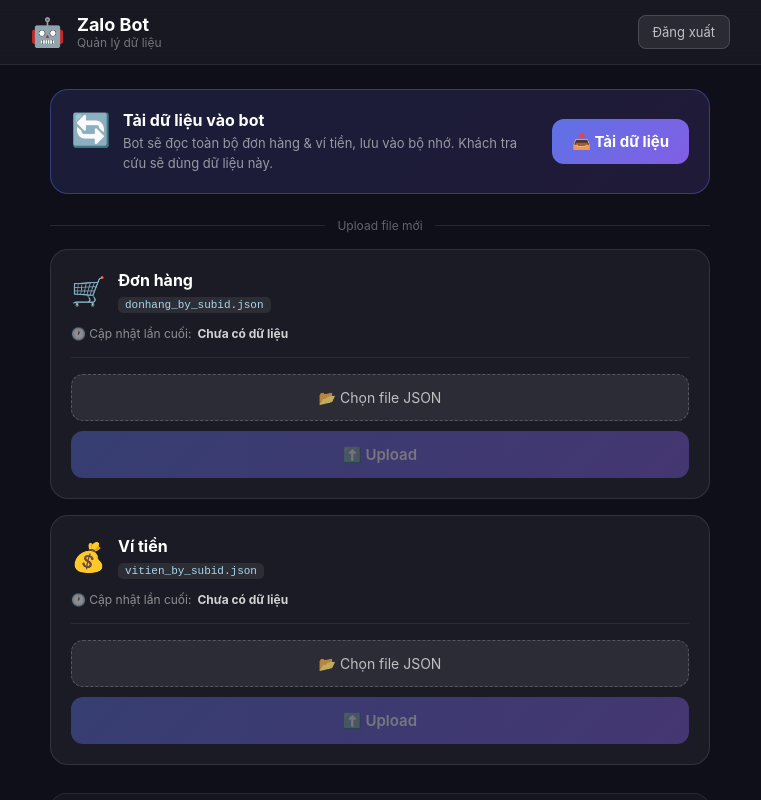
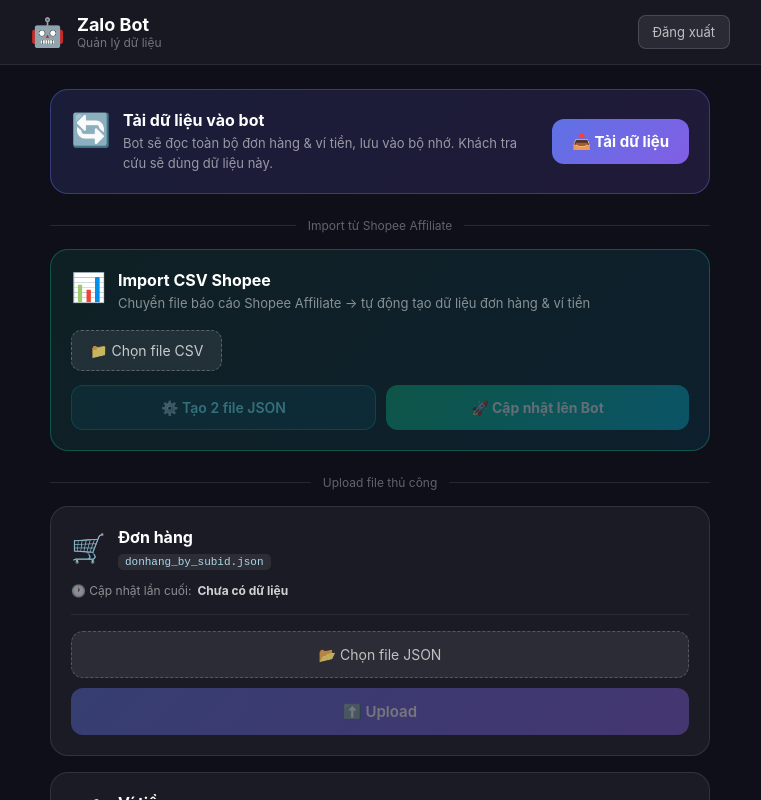
Before and after one commit to acctiktokus10-ui/meozzcute0401, a Next.js app: page / in a window 1280 px wide. Both pictures are taken after typing "Sample123" into the empty fields and a click on the button "Đăng nhập". Shown: the top 800 px of the page, without its empty margins (260-1021 px from the left). Built offline with nearby package versions, Linux system fonts and the light colour scheme.

Commit message:
Update index.js

```diff
--- a/pages/index.js
+++ b/pages/index.js
@@ -1,4 +1,4 @@
-import { useState, useEffect } from 'react'
+import { useState, useEffect, useRef } from 'react'
 import Head from 'next/head'
 
 export default function Home() {
@@ -10,6 +10,15 @@
   const [error, setError] = useState({ donhang: '', vitien: '' })
   const [reloadLoading, setReloadLoading] = useState(false)
   const [reloadMsg, setReloadMsg] = useState('')
+
+  // CSV states
+  const [csvFile, setCsvFile] = useState(null)
+  const [csvProcessing, setCsvProcessing] = useState(false)
+  const [csvResult, setCsvResult] = useState(null)
+  const [csvError, setCsvError] = useState('')
+  const [csvUploading, setCsvUploading] = useState(false)
+  const [csvUploadMsg, setCsvUploadMsg] = useState('')
+  const csvRef = useRef()
 
   useEffect(() => {
     const p = localStorage.getItem('zalo_pwd')
@@ -66,7 +75,7 @@
 
   async function handleReload() {
     setReloadLoading(true)
-    setReloadMsg('')
+    setReloadMsg('⏳ Đang gửi lệnh đến bot...')
     try {
       const res = await fetch('/api/reload', {
         method: 'POST',
@@ -74,22 +83,83 @@
         body: JSON.stringify({ password }),
       })
       const result = await res.json()
-      if (res.ok) {
-        setReloadMsg('✅ Đã gửi lệnh! Bot đang tải dữ liệu mới vào bộ nhớ...')
-        setTimeout(() => setReloadMsg(''), 5000)
-      } else {
-        setReloadMsg(`❌ ${result.error}`)
+      if (!res.ok) { setReloadMsg(`❌ ${result.error}`); setReloadLoading(false); return }
+      setReloadMsg('⏳ Bot đang tải dữ liệu mới... vui lòng chờ')
+      const MAX_WAIT = 60, INTERVAL = 2
+      for (let i = 0; i < MAX_WAIT / INTERVAL; i++) {
+        await new Promise(r => setTimeout(r, INTERVAL * 1000))
+        try {
+          const poll = await fetch('/api/reload?poll_status=1')
+          const s = await poll.json()
+          if (s.state === 'success') {
+            setReloadMsg(`✅ Bot đã tải xong! ${s.donhang_count ?? 0} đơn hàng, ${s.vitien_count ?? 0} ví tiền — dữ liệu mới có hiệu lực ngay!`)
+            fetchStatus(); setReloadLoading(false); return
+          }
+          if (s.state === 'error') { setReloadMsg(`❌ Bot báo lỗi: ${s.message}`); setReloadLoading(false); return }
+          if (s.state === 'loading') {
+            const a = s.attempt ? ` (lần ${s.attempt}/${s.max_attempts})` : ''
+            setReloadMsg(`⏳ Bot đang tải dữ liệu từ Vercel...${a}`)
+          } else if (s.state === 'retrying') { setReloadMsg(`🔄 ${s.message}`) }
+        } catch (_) {}
       }
-    } catch (err) {
-      setReloadMsg(`❌ Lỗi: ${err.message}`)
-    }
+      setReloadMsg('⚠️ Chờ quá 60 giây — bot có thể đang bận. Kiểm tra log bot nhé!')
+    } catch (err) { setReloadMsg(`❌ Lỗi kết nối: ${err.message}`) }
     setReloadLoading(false)
+  }
+
+  // CSV handlers
+  async function handleCsvProcess() {
+    if (!csvFile) return
+    setCsvProcessing(true)
+    setCsvError('')
+    setCsvResult(null)
+    setCsvUploadMsg('')
+    try {
+      const text = await csvFile.text()
+      const res = await fetch('/api/process-csv', {
+        method: 'POST',
+        headers: { 'Content-Type': 'application/json' },
+        body: JSON.stringify({ csvText: text }),
+      })
+      const data = await res.json()
+      if (!res.ok) throw new Error(data.error || 'Lỗi xử lý CSV')
+      setCsvResult(data)
+    } catch (e) { setCsvError(e.message) }
+    setCsvProcessing(false)
+  }
+
+  async function handleCsvSendBot() {
+    if (!csvResult) return
+    setCsvUploading(true)
+    setCsvUploadMsg('')
+    setCsvError('')
+    try {
+      const [r1, r2] = await Promise.all([
+        fetch('/api/upload', {
+          method: 'POST',
+          headers: { 'Content-Type': 'application/json' },
+          body: JSON.stringify({ password, type: 'donhang', data: csvResult.donhang }),
+        }),
+        fetch('/api/upload', {
+          method: 'POST',
+          headers: { 'Content-Type': 'application/json' },
+          body: JSON.stringify({ password, type: 'vitien', data: csvResult.vitien }),
+        }),
+      ])
+      if (!r1.ok || !r2.ok) throw new Error('Upload thất bại, kiểm tra mật khẩu')
+      setCsvUploadMsg('✅ Đã cập nhật lên Bot thành công!')
+      fetchStatus()
+    } catch (e) { setCsvError(e.message) }
+    setCsvUploading(false)
   }
 
   function fmtDate(iso) {
     if (!iso) return 'Chưa có dữ liệu'
     return new Date(iso).toLocaleString('vi-VN', { timeZone: 'Asia/Ho_Chi_Minh' })
   }
+
+  const donhangCount = csvResult ? Object.keys(csvResult.donhang).length : 0
+  const vitienCount = csvResult ? Object.keys(csvResult.vitien).length : 0
 
   if (!authed) {
     return (
@@ -114,11 +184,10 @@
           .login-card { background: rgba(255,255,255,0.05); border: 1px solid rgba(255,255,255,0.1); border-radius: 20px; padding: 40px 32px; width: 100%; max-width: 380px; text-align: center; backdrop-filter: blur(10px); }
           .logo { font-size: 48px; margin-bottom: 12px; }
           h1 { color: #fff; font-size: 24px; font-weight: 700; margin-bottom: 6px; }
-          .sub { color: rgba(255,255,255,0.5); font-size: 14px; margin-bottom: 28px; }
-          input { width: 100%; background: rgba(255,255,255,0.08); border: 1px solid rgba(255,255,255,0.15); border-radius: 12px; padding: 14px 16px; color: #fff; font-size: 16px; margin-bottom: 14px; outline: none; transition: border-color 0.2s; }
+          .sub { color: rgba(255,255,255,0.45); font-size: 14px; margin-bottom: 28px; }
+          input { width: 100%; padding: 14px 16px; background: rgba(255,255,255,0.08); border: 1px solid rgba(255,255,255,0.15); border-radius: 12px; color: #fff; font-size: 16px; margin-bottom: 14px; outline: none; }
           input:focus { border-color: #5e72e4; }
-          button { width: 100%; background: linear-gradient(135deg, #5e72e4, #825ee4); border: none; border-radius: 12px; padding: 14px; color: #fff; font-size: 16px; font-weight: 600; cursor: pointer; transition: opacity 0.2s; }
-          button:hover { opacity: 0.9; }
+          button { width: 100%; padding: 14px; background: linear-gradient(135deg, #5e72e4, #825ee4); border: none; border-radius: 12px; color: #fff; font-size: 16px; font-weight: 700; cursor: pointer; }
         `}</style>
       </>
     )
@@ -131,7 +200,7 @@
         <header>
           <div className="header-inner">
             <div className="header-left">
-              <span className="logo">🤖</span>
+              <div className="logo">🤖</div>
               <div><h1>Zalo Bot</h1><p>Quản lý dữ liệu</p></div>
             </div>
             <button className="logout-btn" onClick={handleLogout}>Đăng xuất</button>
@@ -139,32 +208,77 @@
         </header>
 
         <main>
-          {/* ── NÚT TẢI DỮ LIỆU VÀO BOT ── */}
+          {/* Reload bot */}
           <div className="reload-card">
             <div className="reload-top">
               <div className="reload-info">
-                <span className="reload-icon">🔄</span>
+                <div className="reload-icon">🔄</div>
                 <div>
                   <h2>Tải dữ liệu vào bot</h2>
                   <p>Bot sẽ đọc toàn bộ đơn hàng & ví tiền, lưu vào bộ nhớ. Khách tra cứu sẽ dùng dữ liệu này.</p>
                 </div>
               </div>
-              <button
-                className={`reload-btn ${reloadLoading ? 'loading' : ''}`}
-                onClick={handleReload}
-                disabled={reloadLoading}
-              >
+              <button className={`reload-btn${reloadLoading ? ' loading' : ''}`} onClick={handleReload} disabled={reloadLoading}>
                 {reloadLoading ? '⏳ Đang gửi...' : '📥 Tải dữ liệu'}
               </button>
             </div>
-            {reloadMsg && (
-              <div className={`reload-msg ${reloadMsg.startsWith('✅') ? 'success' : 'err'}`}>
-                {reloadMsg}
+            {reloadMsg && <div className={`reload-msg ${reloadMsg.startsWith('✅') ? 'success' : 'err'}`}>{reloadMsg}</div>}
+          </div>
+
+          {/* CSV Import section */}
+          <div className="divider"><span>Import từ Shopee Affiliate</span></div>
+
+          <div className="csv-card">
+            <div className="csv-header">
+              <span className="csv-icon">📊</span>
+              <div>
+                <h2>Import CSV Shopee</h2>
+                <p>Chuyển file báo cáo Shopee Affiliate → tự động tạo dữ liệu đơn hàng & ví tiền</p>
+              </div>
+            </div>
+
+            {/* Chọn file */}
+            <input ref={csvRef} type="file" accept=".csv" style={{ display: 'none' }}
+              onChange={e => { setCsvFile(e.target.files[0]); setCsvResult(null); setCsvUploadMsg(''); setCsvError('') }} />
+
+            <div className="csv-row">
+              <button className="csv-choose-btn" onClick={() => csvRef.current.click()}>
+                📁 Chọn file CSV
+              </button>
+              {csvFile && <span className="csv-filename">✅ {csvFile.name}</span>}
+            </div>
+
+            {/* Kết quả preview */}
+            {csvResult && (
+              <div className="csv-preview">
+                <div className="csv-preview-item">
+                  <span>📦 Đơn hàng</span>
+                  <strong>{donhangCount} sub_id</strong>
+                </div>
+                <div className="csv-preview-item">
+                  <span>💰 Ví tiền</span>
+                  <strong>{vitienCount} sub_id</strong>
+                </div>
               </div>
             )}
+
+            {csvError && <div className="csv-err">❌ {csvError}</div>}
+            {csvUploadMsg && <div className="csv-success">{csvUploadMsg}</div>}
+
+            {/* 2 nút */}
+            <div className="csv-btns">
+              <button className="csv-btn-process" onClick={handleCsvProcess}
+                disabled={!csvFile || csvProcessing}>
+                {csvProcessing ? '⏳ Đang xử lý...' : '⚙️ Tạo 2 file JSON'}
+              </button>
+              <button className="csv-btn-send" onClick={handleCsvSendBot}
+                disabled={!csvResult || csvUploading}>
+                {csvUploading ? '⏳ Đang gửi...' : '🚀 Cập nhật lên Bot'}
+              </button>
+            </div>
           </div>
 
-          <div className="divider"><span>Upload file mới</span></div>
+          <div className="divider"><span>Upload file thủ công</span></div>
 
           <div className="cards">
             <UploadCard icon="🛒" title="Đơn hàng" filename="donhang_by_subid.json" type="donhang"
@@ -178,9 +292,10 @@
           <div className="guide">
             <h2>📋 Quy trình mỗi ngày</h2>
             <div className="steps">
-              <div className="step"><span className="num">1</span><span>Upload file <code>donhang_by_subid.json</code> và <code>vitien_by_subid.json</code> mới lên</span></div>
-              <div className="step"><span className="num">2</span><span>Bấm nút <strong>Tải dữ liệu</strong> — bot sẽ đọc và lưu vào bộ nhớ ngay</span></div>
-              <div className="step"><span className="num">3</span><span>Khách nhắn <code>#donhang</code> hoặc <code>#vitien</code> — bot trả dữ liệu đã tải sẵn, nhanh hơn</span></div>
+              <div className="step"><span className="num">1</span><span>Chọn file CSV Shopee Affiliate → bấm <strong>Tạo 2 file JSON</strong></span></div>
+              <div className="step"><span className="num">2</span><span>Kiểm tra số liệu → bấm <strong>Cập nhật lên Bot</strong></span></div>
+              <div className="step"><span className="num">3</span><span>Bấm <strong>Tải dữ liệu</strong> — bot đọc và lưu vào bộ nhớ ngay</span></div>
+              <div className="step"><span className="num">4</span><span>Khách nhắn <code>#donhang</code> hoặc <code>#vitien</code> — bot trả dữ liệu mới nhất</span></div>
             </div>
           </div>
         </main>
@@ -200,7 +315,7 @@
         .logout-btn:hover { background: rgba(255,255,255,0.12); }
         main { max-width: 700px; margin: 0 auto; padding: 24px 20px; }
 
-        /* Reload card */
+        /* Reload */
         .reload-card { background: linear-gradient(135deg, rgba(94,114,228,0.15), rgba(130,94,228,0.15)); border: 1px solid rgba(94,114,228,0.4); border-radius: 18px; padding: 20px; margin-bottom: 8px; }
         .reload-top { display: flex; align-items: center; gap: 16px; flex-wrap: wrap; }
         .reload-info { display: flex; align-items: flex-start; gap: 12px; flex: 1; min-width: 0; }
@@ -220,6 +335,29 @@
         .divider { display: flex; align-items: center; gap: 12px; margin: 24px 0 16px; }
         .divider::before, .divider::after { content: ''; flex: 1; height: 1px; background: rgba(255,255,255,0.1); }
         .divider span { font-size: 12px; color: rgba(255,255,255,0.35); white-space: nowrap; }
+
+        /* CSV Card */
+        .csv-card { background: linear-gradient(135deg, rgba(16,185,129,0.1), rgba(6,182,212,0.1)); border: 1px solid rgba(16,185,129,0.35); border-radius: 18px; padding: 20px; }
+        .csv-header { display: flex; align-items: flex-start; gap: 12px; margin-bottom: 16px; }
+        .csv-icon { font-size: 28px; flex-shrink: 0; }
+        .csv-header h2 { font-size: 16px; font-weight: 700; margin-bottom: 4px; }
+        .csv-header p { font-size: 13px; color: rgba(255,255,255,0.5); line-height: 1.5; }
+        .csv-row { display: flex; align-items: center; gap: 12px; margin-bottom: 14px; flex-wrap: wrap; }
+        .csv-choose-btn { background: rgba(255,255,255,0.08); border: 1px dashed rgba(255,255,255,0.25); border-radius: 10px; padding: 11px 18px; color: rgba(255,255,255,0.75); font-size: 14px; cursor: pointer; transition: all 0.2s; white-space: nowrap; }
+        .csv-choose-btn:hover { background: rgba(255,255,255,0.13); border-color: rgba(255,255,255,0.45); }
+        .csv-filename { font-size: 13px; color: #6ee7b7; }
+        .csv-preview { display: flex; gap: 12px; margin-bottom: 14px; flex-wrap: wrap; }
+        .csv-preview-item { background: rgba(16,185,129,0.15); border: 1px solid rgba(16,185,129,0.3); border-radius: 10px; padding: 10px 16px; display: flex; flex-direction: column; gap: 2px; font-size: 13px; color: rgba(255,255,255,0.6); flex: 1; min-width: 120px; }
+        .csv-preview-item strong { font-size: 18px; font-weight: 700; color: #6ee7b7; }
+        .csv-btns { display: flex; gap: 10px; flex-wrap: wrap; }
+        .csv-btn-process { flex: 1; min-width: 140px; padding: 13px; background: rgba(6,182,212,0.2); border: 1px solid rgba(6,182,212,0.5); border-radius: 12px; color: #67e8f9; font-size: 14px; font-weight: 600; cursor: pointer; transition: all 0.2s; }
+        .csv-btn-process:not(:disabled):hover { background: rgba(6,182,212,0.35); }
+        .csv-btn-process:disabled { opacity: 0.4; cursor: not-allowed; }
+        .csv-btn-send { flex: 1; min-width: 140px; padding: 13px; background: linear-gradient(135deg, #10b981, #06b6d4); border: none; border-radius: 12px; color: #fff; font-size: 14px; font-weight: 700; cursor: pointer; transition: opacity 0.2s; }
+        .csv-btn-send:not(:disabled):hover { opacity: 0.88; }
+        .csv-btn-send:disabled { opacity: 0.35; cursor: not-allowed; }
+        .csv-err { background: rgba(255,80,80,0.15); color: #ff8a80; border: 1px solid rgba(255,80,80,0.3); border-radius: 8px; padding: 10px 14px; font-size: 13px; margin-bottom: 12px; }
+        .csv-success { background: rgba(0,200,83,0.15); color: #69f0ae; border: 1px solid rgba(0,200,83,0.3); border-radius: 8px; padding: 10px 14px; font-size: 13px; margin-bottom: 12px; }
 
         .cards { display: flex; flex-direction: column; gap: 16px; }
         .guide { margin-top: 28px; background: rgba(255,255,255,0.03); border: 1px solid rgba(255,255,255,0.08); border-radius: 16px; padding: 24px; }
```
